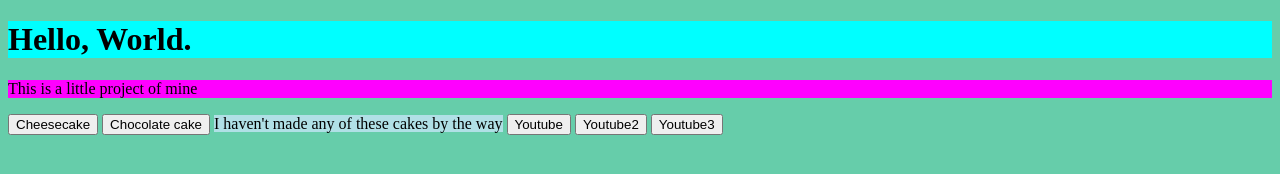
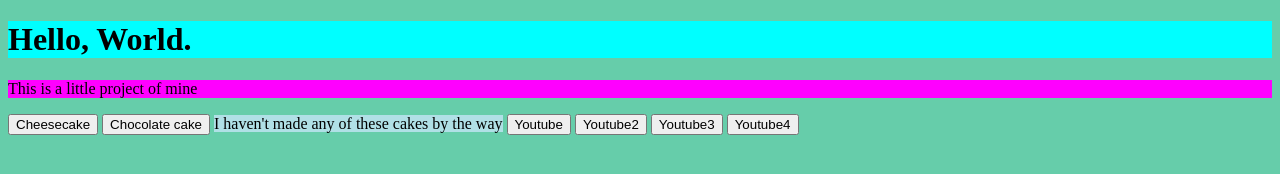
Before and after one commit to Philiperen/Philiperen.github.io, a plain HTML site: page index.html in a window 1280 px wide. Drawn offline with Linux system fonts and the light colour scheme.

Commit message:
peppa mlg

```diff
--- a/index.html
+++ b/index.html
@@ -38,6 +38,13 @@
             document.getElementById("ytvid3").style.display = "block";
           }
       }
+      function ytfile4() {
+          if(document.getElementById("ytvid4").style.display == "block") {
+            document.getElementById("ytvid4").style.display = "none";
+          } else {
+            document.getElementById("ytvid4").style.display = "block";
+          }
+      }
     </script>
   </head>
   <body style="background-color:MediumAquaMarine;">
@@ -47,6 +54,7 @@
     <a id="ytvid" style="display: none" href="https://www.youtube.com/watch?v=CnxrR-28qhU">Youtube</a>
     <a id="ytvid2" style="display: none" href="https://www.youtube.com/watch?v=4yWk5apHETQ">Youtube</a>
     <a id="ytvid3" style="display: none" href="https://www.youtube.com/watch?v=vr9O0uR4-Kw">Youtube</a>
+    <a id="ytvid4" style="display: none" href="https://www.youtube.com/watch?v=MwppzU3vq2Y">Youtube</a>
     <p style="background-color:Magenta;">This is a little project of mine</p>
     <button onclick="picture()">Cheesecake</button>
     <button onclick="picture2()">Chocolate cake</button>
@@ -54,5 +62,6 @@
     <button onclick="ytfile()">Youtube</button>
     <button onclick="ytfile2()">Youtube2</button>
     <button onclick="ytfile3()">Youtube3</button>
+    <button onclick="ytfile4()">Youtube4</button>
   </body>
 </html>
```
